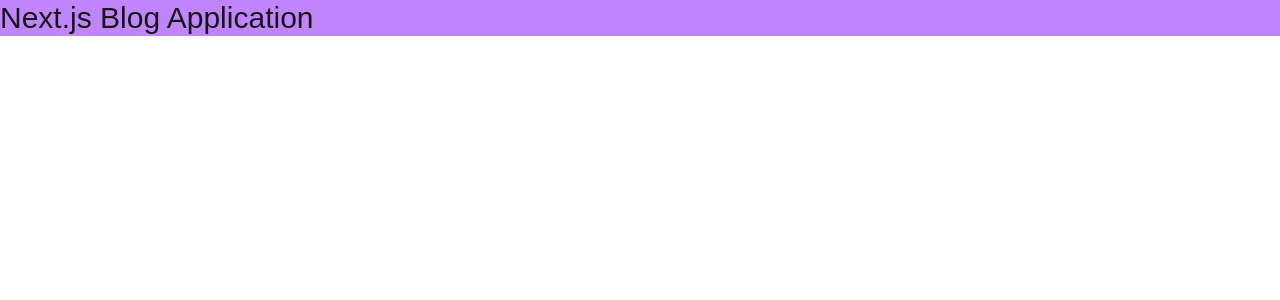
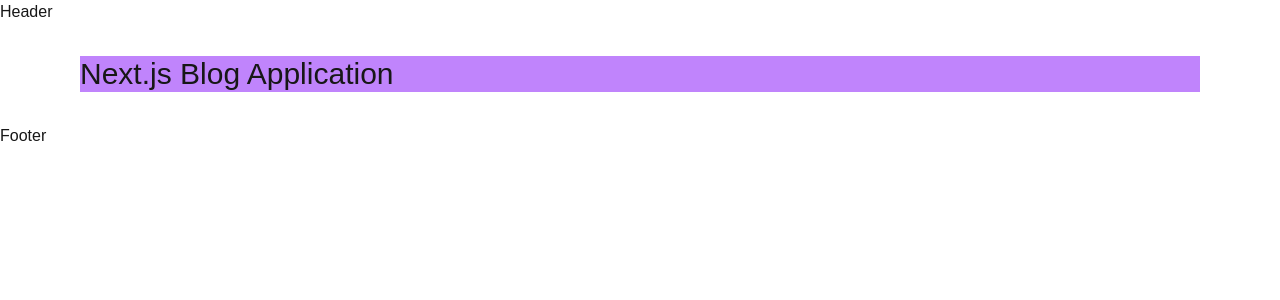
Before and after one commit to emonmahdi/blog-app-nextjs, a Next.js app: page / in a window 1280 px wide. Shown: the top 300 px of the page. Built offline with nearby package versions, Linux system fonts and the light colour scheme.

Commit message:
folder structure

```diff
--- a/src/app/layout.js
+++ b/src/app/layout.js
@@ -1,5 +1,7 @@
 import { Geist, Geist_Mono } from "next/font/google";
 import "./globals.css";
+import Header from "@/components/Header/Header";
+import Footer from "@/components/Footer/Footer";
 
 const geistSans = Geist({
   variable: "--font-geist-sans",
@@ -22,7 +24,9 @@ export default function RootLayout({ children }) {
       <body
         className={`${geistSans.variable} ${geistMono.variable} antialiased`}
       >
-        {children}
+        <Header />
+        <div className="px-20 py-8">{children}</div>
+        <Footer />
       </body>
     </html>
   );
--- /dev/null
+++ b/src/components/Footer/Footer.jsx
@@ -0,0 +1,9 @@
+import React from 'react'
+
+const Footer = () => {
+  return (
+    <div>Footer</div>
+  )
+}
+
+export default Footer
--- /dev/null
+++ b/src/components/Header/Header.jsx
@@ -0,0 +1,9 @@
+import React from 'react'
+
+const Header = () => {
+  return (
+    <div>Header</div>
+  )
+}
+
+export default Header
```
